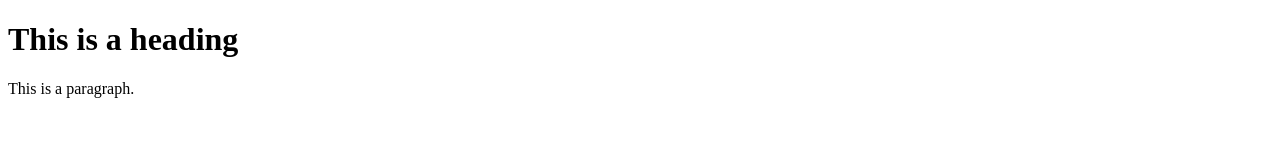
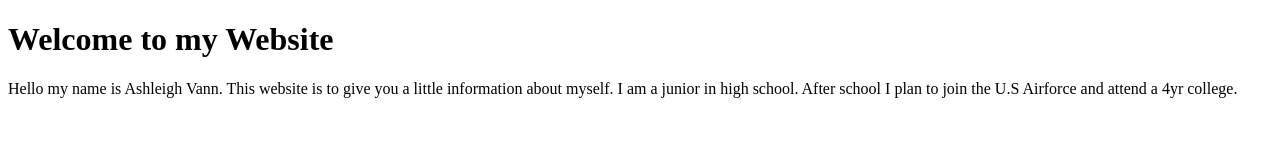
Before and after one commit to AMV04/AshleighVann, a plain HTML site: page index.html in a window 1280 px wide. Drawn offline with Linux system fonts and the light colour scheme.

Commit message:
Update index.html

```diff
--- a/index.html
+++ b/index.html
@@ -1,10 +1,7 @@
 <!DOCTYPE html>
 <html>
-<title>HTML Tutorial</title>
 <body>
-
-<h1>This is a heading</h1>
-<p>This is a paragraph.</p>
-
+<h1>Welcome to my Website</h1>
+<p>Hello my name is Ashleigh Vann. This website is to give you a little information about myself. I am a junior in high school. After school I plan to join the U.S Airforce and attend a 4yr college. </p>
 </body>
 </html>
```
